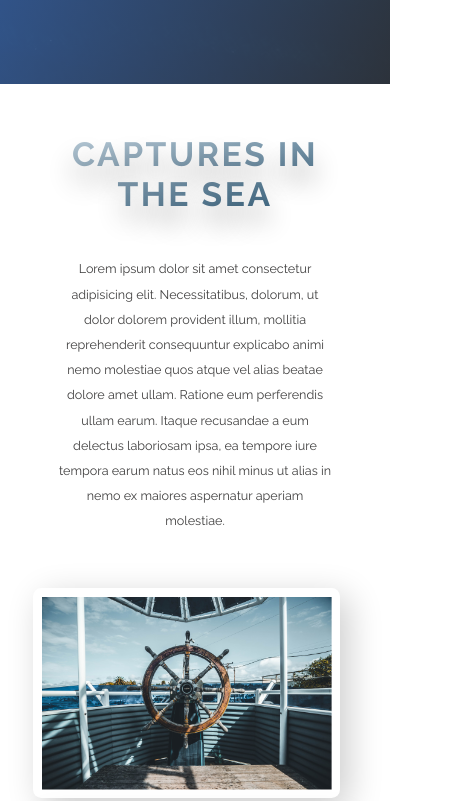
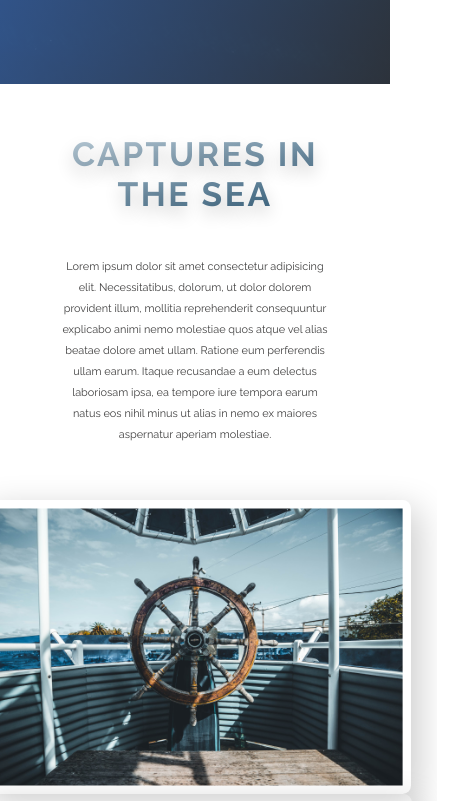
Before and after one commit to IlariaCallegari/The-Sea-Company, a website: page index.html in a window 390 px wide. Shown: the part 760-1561 px from the top of the page, 462 px wide, since content can reach past the window. Drawn offline with Linux system fonts and the light colour scheme.

Commit message:
fully responsive design

```diff
--- a/index.html
+++ b/index.html
@@ -278,7 +278,6 @@
     </section>
 
     <!-- CONTACT -->
-
     <section class="section section__contact general-padding">
         <h3 class="heading-tertiary">Contact Us</h3>
         <div class="contact__form">
@@ -303,8 +302,10 @@
                         input__message" id="message" cols="30" rows="7" required></textarea>
                 <label class="contact__form--labels
                         label__message" for="message">Write here your message</label>
+                <div class="contact__form--button">
+                    <button class="btn btn-contact">Send your message </button>
+                </div>
 
-                <button class="btn btn-contact">Send your message </button>
             </form>
         </div>
     </section>
@@ -313,10 +314,13 @@
         <div class="footer__logo-box">
             <img class="logo logo__footer" src="/assets/img/Logo-with-name-1.5x-2250px.png" alt="The Sea Company Logo">
         </div>
-        <div class="footer__icon-box"><p class="footer__paragraph paragraph">images courtesy to <strong>unsplash</strong></p>
+        <div class="footer__icon-box">
+            <p class="footer__paragraph paragraph">images courtesy to <strong>unsplash</strong></p>
             <a href="https://twitter.com/" target="_blank"><i class="fab fa-twitter-square icons icons__footer"></i></a>
-            <a href="https://facebook.com/" target="_blank"><i class="fab fa-facebook-square icons icons__footer"></i></a>
-            <a href="https://pinterest.com/" target="_blank"><i class="fab fa-pinterest-square icons icons__footer"></i></a>
+            <a href="https://facebook.com/" target="_blank"><i
+                    class="fab fa-facebook-square icons icons__footer"></i></a>
+            <a href="https://pinterest.com/" target="_blank"><i
+                    class="fab fa-pinterest-square icons icons__footer"></i></a>
         </div>
     </footer>
 
--- a/sass/base/_typography.scss
+++ b/sass/base/_typography.scss
@@ -37,7 +37,7 @@
     -webkit-background-clip: text;
     color: transparent;
     margin-bottom: 5rem;
-    text-shadow: 0 2rem 3rem rgba($color-black, 0.3);
+    text-shadow: 0 1rem 2rem rgba($color-black, 0.2);
     font-weight: 700;
 
     @include responsive(tab-port){
@@ -77,8 +77,9 @@
     display: block;
     line-height: 3rem;
 
-    @include{
-
+    @include responsive(phone){
+        font-size: 1.3rem;
+        line-height: 2.5rem;
     }
 }
 
@@ -87,10 +88,19 @@
         height: 100%;
         margin-left: 4rem;
         margin-top: 5.5rem;
+
+        @include responsive(tab-port){
+            margin-left: 3.5rem;
+            margin-top: 3.5rem;
+        }
     }
 
     &__footer {
         height: 20rem;
+
+        @include responsive(tab-port){
+            height: 15rem;
+        }
     }
 
 }
--- a/sass/components/_button.scss
+++ b/sass/components/_button.scss
@@ -1,5 +1,4 @@
 .btn {
-    display: inline-block;
     border-radius: 50rem;
     box-shadow: 0 1rem 3rem rgba($color-black, 0.5);
     font-size: 1.7rem;
@@ -49,7 +48,7 @@
     border: 0;
     margin-top: 5rem;
     outline: none;
-    background-image: linear-gradient(120deg, $color-primary-2, $color-primary-1);
+    background-color: $color-primary-1;
 
     &:hover {
         opacity: 1;
--- a/sass/components/_card.scss
+++ b/sass/components/_card.scss
@@ -18,7 +18,7 @@
             margin: 2rem auto;
         }
         @include responsive(phone){
-            flex-basis: 85%;
+            flex-basis: 100%;
         }
 
         &:hover {
--- a/sass/components/_carousel.scss
+++ b/sass/components/_carousel.scss
@@ -13,6 +13,11 @@
         border-radius: 50%;
         padding: 3rem;
 
+        @include responsive(tab-port){
+            width: 47rem;
+            height: 47rem;
+        }
+
         &--picture {
             & figure {
                 position: relative;
@@ -23,6 +28,11 @@
                     border-radius: 100%;
                     box-shadow: .5rem .5rem 2rem rgba($color-black, .3);
                     transition: all .5s ease-in;
+
+                    @include responsive(tab-port){
+                        height: 12rem;
+                        width: 12rem;
+                    }
                 }
 
                 & figcaption {
@@ -37,6 +47,10 @@
                     letter-spacing: .2rem;
                     opacity: 0;
                     transition: all .5s ease-in;
+
+                    @include responsive(tab-port){
+                        font-size: 2rem;
+                    }
 
                     & span {
                         display: block;
@@ -65,8 +79,7 @@
 
     }
 
-    &__indicators {
-        & .carousel__indicator {
+    &__indicator {
         height: 2rem;
         width: 2rem;
         border-radius: 100%;
@@ -82,7 +95,6 @@
         }
     }
 }
-}
 
 
 //CAROUSEL LOOP FUNCTIONALITY
--- a/sass/components/_form.scss
+++ b/sass/components/_form.scss
@@ -8,6 +8,10 @@
     text-align: left;
     position: relative;
     overflow: hidden;
+
+    @include responsive(phone){
+        width: 100%;
+    }
 
     &--labels {
         font-size: 1.5rem;
@@ -33,4 +37,8 @@
             border-bottom: .1rem solid $color-primary-2;
         }
     }
+
+    &--button {
+        text-align: center;
+    }
 }
--- a/sass/components/_images.scss
+++ b/sass/components/_images.scss
@@ -10,6 +10,11 @@
         flex-wrap: wrap;
         justify-content: center;
 
+        @include responsive(tab-port){
+            margin: 0 auto;
+            width: 80%;
+        }
+
         &--image{
             height: 25rem;
             background-position: center;
@@ -19,6 +24,11 @@
             box-shadow: 1rem 1rem 4rem rgba($color-black, 0.2);
             margin: 0 2rem 2rem 0;
             border-radius: 1rem;
+
+            @include responsive(tab-port){
+               height: 35rem;
+               margin: 0;
+            }
 
             &-small {
                 flex-grow: 1;
--- a/sass/layout/_footer.scss
+++ b/sass/layout/_footer.scss
@@ -7,6 +7,10 @@
     justify-content: space-around;
     align-items: center;
 
+    @include responsive(tab-port){
+        justify-content: space-between;
+    }
+
     &__pararaph {
         padding-top: 5rem;
         margin-bottom: 2rem;
--- a/sass/layout/_navigation.scss
+++ b/sass/layout/_navigation.scss
@@ -16,6 +16,11 @@
         right: 6rem;
         z-index: 20;
         cursor: pointer;
+
+        @include responsive(tab-port){
+            top: 3rem;
+            right: 3rem;
+        }
     }
 
     &__icon {
@@ -58,6 +63,11 @@
         right: 6.5rem;
         z-index: 5;
         transition: all .4s ease-in;
+
+        @include responsive(tab-port){
+            top: 3.5rem;
+            right: 3.5rem;
+        }
     }
 
     &__nav {
```
Also changed, not shown: sass/main.css, 1 other file. Lines whose indentation alone changed are shown as unchanged.
